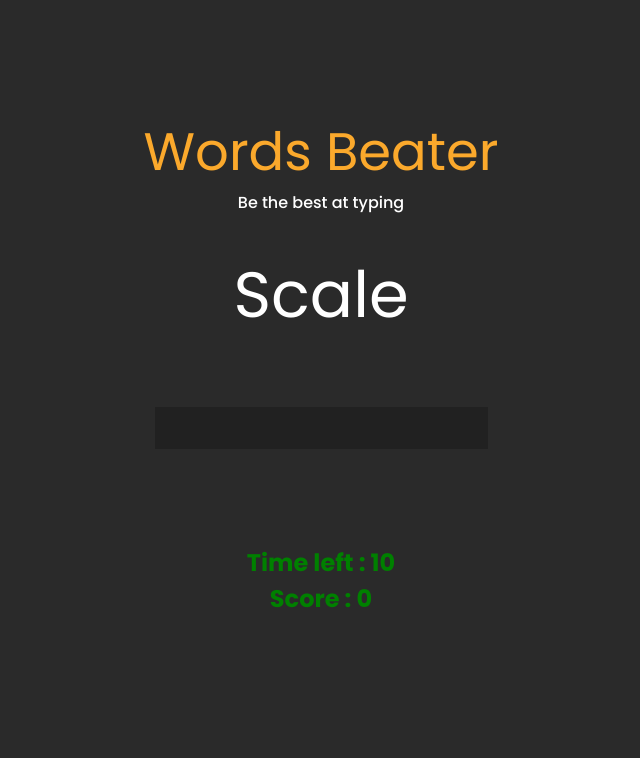
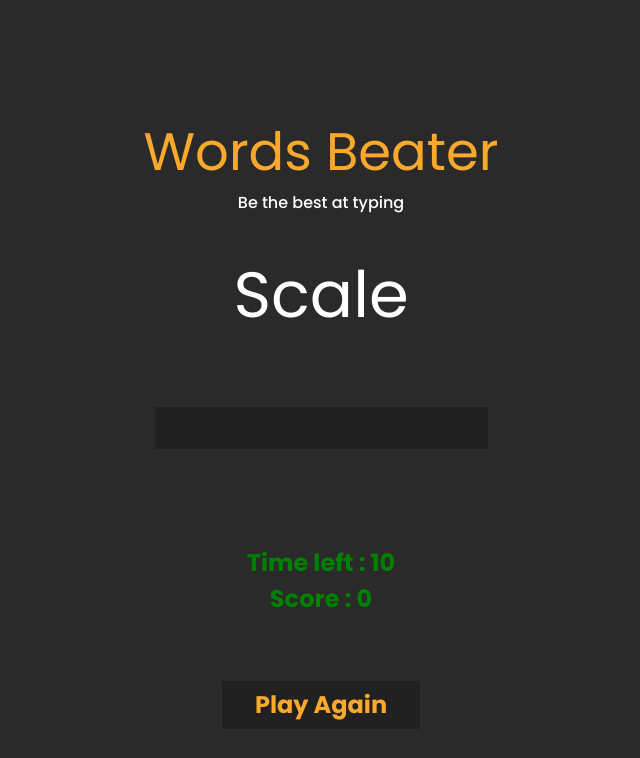
Before and after one commit to mlcoding111/Words-Beater, a React (Create React App) app: page / in a window 1280 px wide. Shown: the top 758 px of the page, without its empty margins (319-959 px from the left). Built offline with nearby package versions, Linux system fonts and the light colour scheme.

Commit message:
Added a Play Again button

```diff
--- a/src/components/Game/index.tsx
+++ b/src/components/Game/index.tsx
@@ -1,5 +1,6 @@
 import React, { FC, useState, useEffect } from 'react'
 import styled from 'styled-components'
+import Button from '../Reusable/Button'
 import Input from '../Reusable/Input'
 
 type Props = {}
@@ -10,22 +11,27 @@ const words = ['House', 'Hero', 'Scale', 'School', 'Desk']
 
 const Game:FC <Props>= () => {
     let wordDisplay = document.getElementById("current-word") as HTMLInputElement
-
-    const [count, setCount] = useState(15);
+    const timeLimit = 15;
+    const [count, setCount] = useState(timeLimit);
     const [currentWord, setCurrentWord] = useState("")
     const [history, setHistory] = useState<any>([])
     const [score, setScore] = useState(0)
     const [success, setSuccess] = useState<boolean>(false)
 
+    // handle word randomizer logic
     const randomize = () => {
         let word = words[Math.floor(Math.random() * words.length)]
 
+        // Win condition
+        // When user get a word, we push it into history. If history is equal to words array that means the user succeeded.
         if(history.length !== words.length){
-            // Loop until we get the next word randomly
+
+            // Make sure we don't ask the same word twice
             do{
                 word = words[Math.floor(Math.random() * words.length)]
             }while(history.includes(word))
 
+            // Update history and set currentWord
             setHistory((oldHistory: any) => [...oldHistory, word])
             setCurrentWord(word);
         }else{
@@ -34,34 +40,29 @@ const Game:FC <Props>= () => {
         }
     }
 
+    // On input change
     const handleChange = (e : any) => {
-        console.log(history)
         let value = e.target.value
         let letter = document.getElementById(`letter-${value.length -1}`) as HTMLElement
         let wordElem = document.getElementById("current-word") as HTMLElement
-        var spans = wordElem.getElementsByTagName("span");
+        let spans = wordElem.getElementsByTagName("span");
 
         // If the letter is matching
-        if(value.charAt(value.length -1) === currentWord.charAt(value.length - 1)){
+        if(value.charAt(value.length - 1) === currentWord.charAt(value.length - 1)){
             letter.style.color = "green"
-            console.log("match")
         }
 
         // If the user word is matching the currentWord
         if(value === currentWord){
-
+            setScore((oldScore) => oldScore + count)
             // Change color of the next word letters to whiite
-            for(var a = 0; a < spans.length; a++) {
+            for(let a = 0; a < spans.length; a++) {
                 spans[a].style.color = "white"
             }
             console.log("You're right, moving to the next word")
             // Reset input field
             e.target.value = ""
             randomize()
-        }
-        // Win Condition
-        if(history.length - 1 === words.length ){
-            setSuccess(true)
         }
     }
 
@@ -75,22 +76,31 @@ const Game:FC <Props>= () => {
     // Timer
     useEffect(()=> {
         if (count >= 0 && !success){
-            let time = setTimeout(() =>
+            setTimeout(() =>
                     setCount(count - 1)
               ,1000)
         }else{
-            let elem = document.getElementById("countdown") as HTMLInputElement
-            elem.innerHTML = "Time is over !"
-            return;
+            console.log('game on hold')
         }
+        console.log(success)
+        console.log(count)
+    })
 
-    })
+    const handleClick = () => {
+        setCount(15)
+        setSuccess(value => !value)
+        setHistory([])
+        setScore(0)
+        randomize()
+    }
+
+    const countDown = () => [
+        !success || count >= 0 ? <span id="countdown">Time left : <b>{count}</b></span> : <span>Time over</span>
+    ]
 
 
   return (
     <Wrapper>
-        {/* <h1>{count === 0 ? currentWord : null}</h1> */}
-        {/* <button onClick={() => setCount(15)}>Randomize</button> */}
 
         <h1 id="current-word">{currentWord.split("").map(function(char, index){
             return <span aria-hidden="true" key={index} id={`letter-${index}`}>{char}</span>
@@ -98,14 +108,17 @@ const Game:FC <Props>= () => {
 
         <Input type="text" name="word" handleChange={handleChange}/>
         <p className="game-info">
-            <span id="countdown">Time left : <b>{count}</b></span>
+            {countDown()}
             <span id="countdown">Score : <b>{score}</b></span>
         </p>
+        <Button text="Play Again" handleClick={handleClick}/>
     </Wrapper>
   )
 }
 
 export const Wrapper = styled.div`
+    display: flex;
+    flex-direction: column;
     h1, input, p{
         margin: 2rem 0;
     }
--- a/src/components/Reusable/Button/index.tsx
+++ b/src/components/Reusable/Button/index.tsx
@@ -3,14 +3,15 @@ import styled from 'styled-components'
 
 type Props = {
   text: string,
-  type: string,
-  handleSubmit?: () => void
+  type?: string,
+  handleSubmit?: () => void,
+  handleClick?: () => void
 }
 
-const Button:FC <Props> = ({text, type, handleSubmit}) => {
+const Button:FC <Props> = ({text, type, handleSubmit, handleClick}) => {
   return (
-    <Wrapper>
-      <h2>{text}</h2>
+    <Wrapper onClick={handleClick}>
+      {<h2>{text}</h2>}
     </Wrapper>
   )
 }
```
